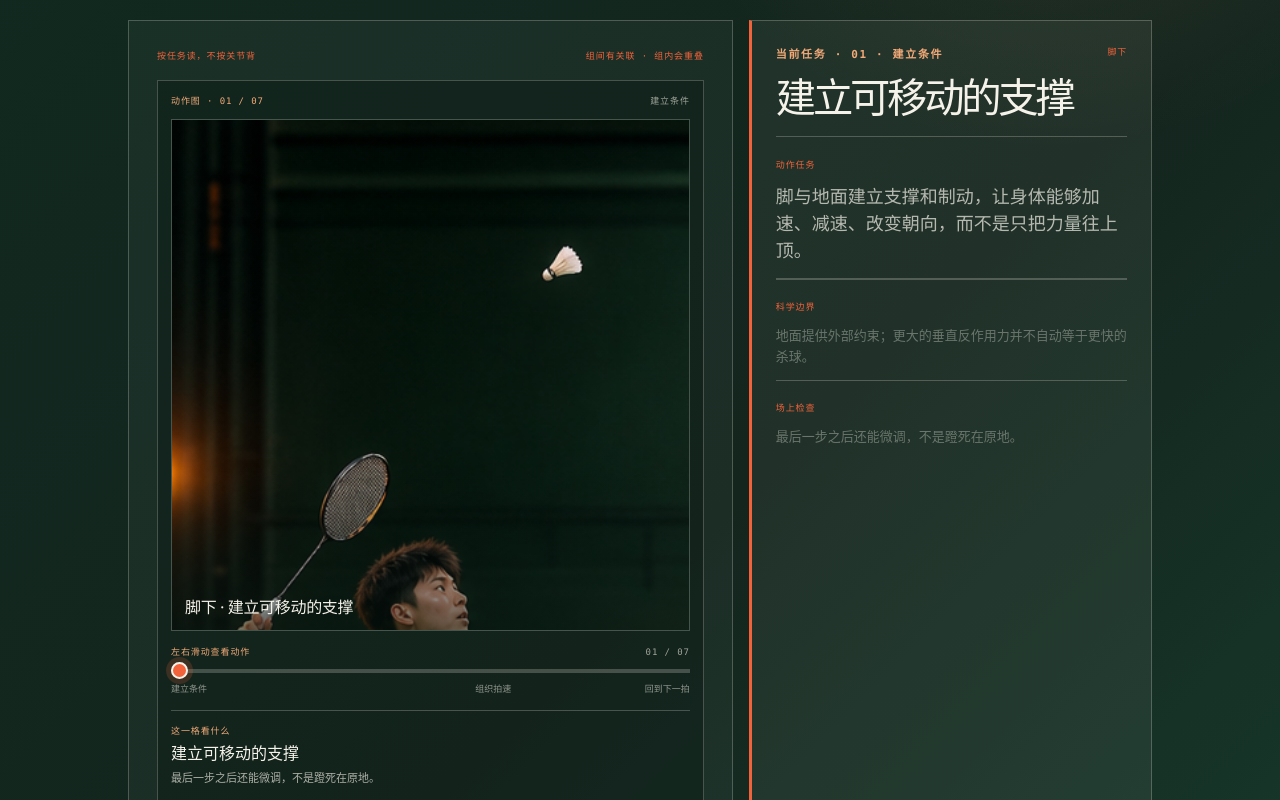
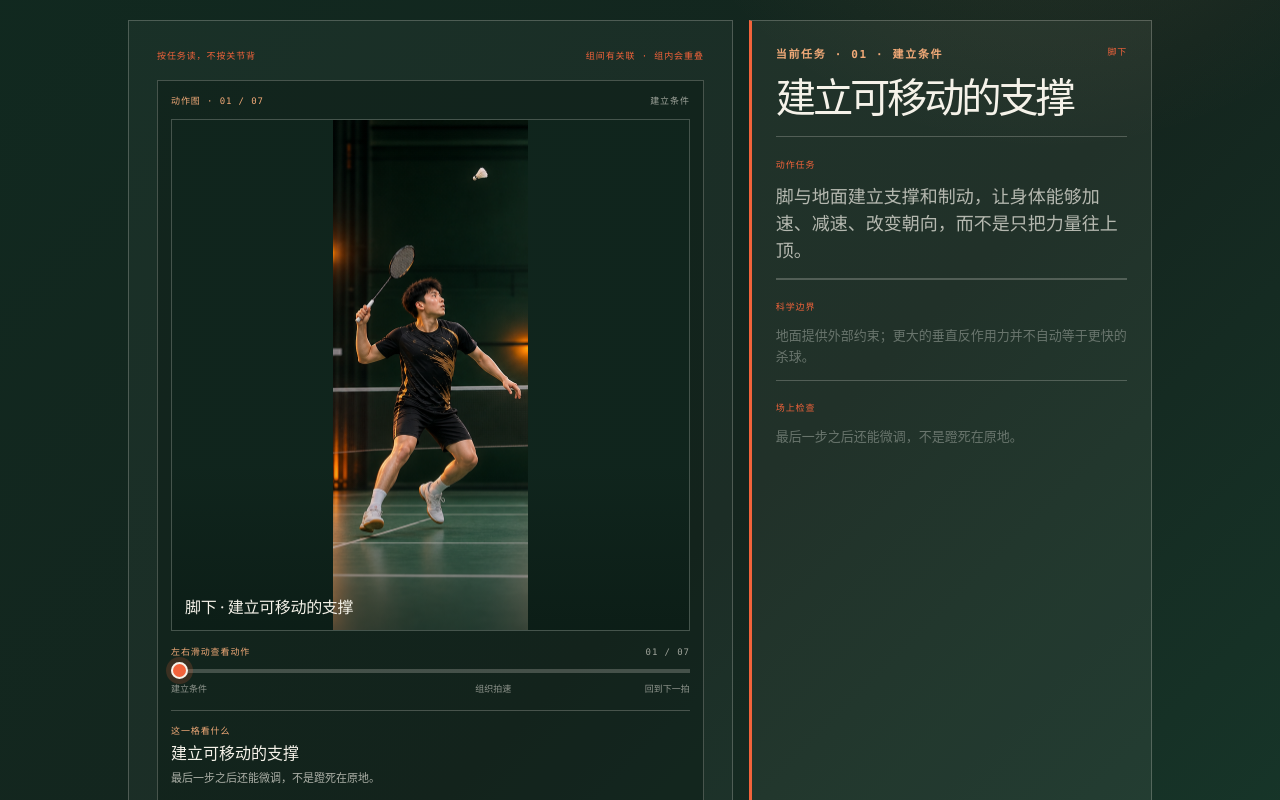
Before and after one commit to dr-birdkiwi/badminton-lab, a Next.js app: page / in a window 1280 px wide. Shown: the part 3640-4440 px from the top of the page. Built offline with nearby package versions, Linux system fonts and the light colour scheme.

Commit message:
Preload force action images for slider

```diff
--- a/app/globals.css
+++ b/app/globals.css
@@ -167,7 +167,9 @@ button:focus-visible, a:focus-visible { outline: 2px solid var(--orange); outlin
 .path-action-viewer-head span:last-child, .path-action-slider-head strong { color: rgba(245, 242, 233, .62); font: 9px var(--mono); font-weight: 400; }
 .path-action-figure { position: relative; display: grid; place-items: center; height: min(64vh, 620px); margin: 12px 0 0; overflow: hidden; border: 1px solid var(--white-line); background: #10251d; }
 .path-action-figure::after { content: ''; position: absolute; inset: 0; pointer-events: none; background: linear-gradient(180deg, rgba(9, 24, 18, .02) 68%, rgba(9, 24, 18, .56)); }
-.path-action-figure img { display: block; width: 100%; height: 100%; object-fit: contain; }
+.path-action-figure-stage { position: absolute; inset: 0; z-index: 0; }
+.path-action-figure img { position: absolute; inset: 0; display: block; width: 100%; height: 100%; object-fit: contain; opacity: 0; transition: opacity 160ms ease; }
+.path-action-figure img.is-active { opacity: 1; }
 .path-action-figure figcaption { position: absolute; z-index: 1; right: 13px; bottom: 12px; left: 13px; color: var(--paper); font: 16px var(--serif); letter-spacing: -.02em; }
 .path-action-slider-head { margin-top: 14px; }
 .path-action-slider { display: block; width: 100%; height: 4px; margin: 11px 0 0; appearance: none; border-radius: 0; outline: none; background: linear-gradient(90deg, var(--orange-soft), var(--orange-soft)) 0 / var(--slider-progress, 0%) 100% no-repeat, rgba(245, 242, 233, .22); }
--- a/app/page.tsx
+++ b/app/page.tsx
@@ -284,7 +284,9 @@ export default function Home() {
             <div className="path-action-viewer">
               <div className="path-action-viewer-head"><span>动作图 · {node.number} / 07</span><span>{node.group}</span></div>
               <figure className="path-action-figure">
-                <img src={node.image} alt={node.imageAlt} />
+                <div className="path-action-figure-stage">
+                  {forceNodes.map((item, index) => <img key={item.number} className={activeNode === index ? 'is-active' : ''} src={item.image} alt={activeNode === index ? item.imageAlt : ''} aria-hidden={activeNode !== index} />)}
+                </div>
                 <figcaption>{node.label} · {node.title}</figcaption>
               </figure>
               <div className="path-action-slider-head"><span>左右滑动查看动作</span><strong>{node.number} / 07</strong></div>
```
